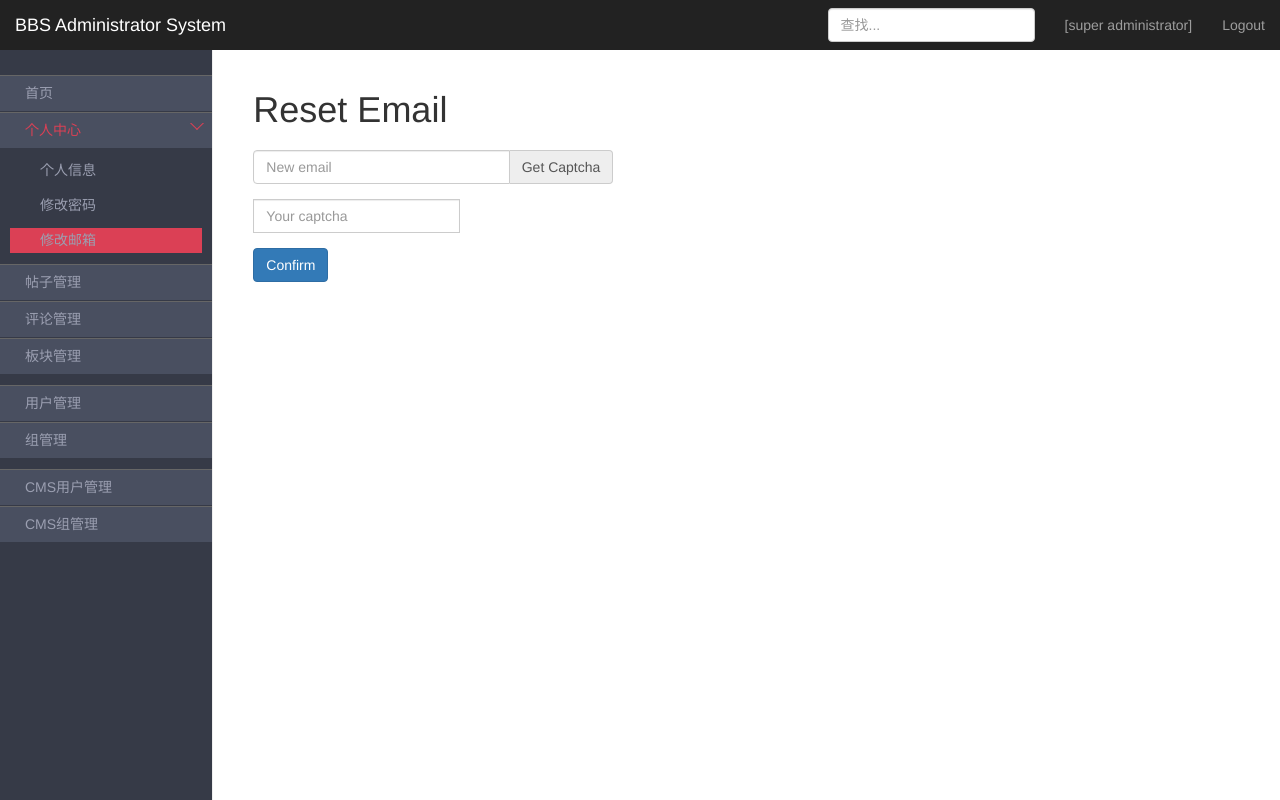
After one commit to worldluoji/flask_bbs, a Flask app: template templates/management/resetemail.html in a window 1280 px wide. The commit adds this page. Run offline with Flask 2, Linux system fonts and the light colour scheme; the template is opened without the code that fills it, so the values that code supplies are empty; some libraries are stand-ins or nearby versions.

Commit message:
reset email finished

```diff
--- a/app.py
+++ b/app.py
@@ -5,6 +5,7 @@ from apps.management import bp as manage_bp
 import config
 from externs import db
 from flask_wtf import CSRFProtect
+from externs import mail
 
 app = None
 
@@ -18,7 +19,12 @@ def create_app():
 
     #read the config file
     app.config.from_object(config)
+
+    #init database
     db.init_app(app)
+
+    #init email
+    mail.init_app(app)
 
     CSRFProtect(app)
 
--- a/constants.py
+++ b/constants.py
@@ -1,3 +1,7 @@
 
+import string
 
 MANAGER_ID = 'manager_id'
+
+CAPTCHA_SOURCE = list(string.ascii_letters)
+CAPTCHA_SOURCE.extend(list(map(str, range(0, 10))))
--- a/externs.py
+++ b/externs.py
@@ -1,5 +1,7 @@
 
 
 from flask_sqlalchemy import SQLAlchemy
+from flask_mail import Mail
 
 db = SQLAlchemy()
+mail = Mail()
--- a/static/management/css/basic.css
+++ b/static/management/css/basic.css
@@ -191,3 +191,7 @@ body {
     background: #ecedf0;
     overflow: hidden;
 }
+
+.form-container{
+    width:360px;
+}
--- /dev/null
+++ b/static/management/js/resetemail.js
@@ -0,0 +1,75 @@
+
+$(function() {
+
+    $("#captcha-btn").click(function (event) {
+            event.preventDefault();
+            var email = $("input[name='email']").val();
+
+            if(!email) {
+                bbsalert.alertInfoToast("Please input email");
+                return;
+            }
+
+            base_ajax.get({
+                'url': '/manage/email_captcha/',
+                'data': {
+                    'email': email,
+                },
+
+                'success': function (data) {
+                    console.log('success')
+                    if (data['code'] == 200) {
+                        bbsalert.alertSuccessToast('Succeed to send email, please check');
+                        //oldpwdNode.val("");
+                        //newpwdNode.val("");
+                        //newpwd2Node.val("");
+
+                    } else {
+                        bbsalert.alertInfo(data['message']);
+                    }
+                },
+
+                'fail': function (error) {
+                    bbsalert.alertNetworkError();
+                }
+            });
+     });
+});
+
+
+$(function() {
+
+    $("#confirm-btn").click(function (event) {
+        event.preventDefault();
+        var emailEle = $("input[name='email']");
+        var captchaEle = $("input[name='captcha']");
+        var email = emailEle.val();
+        var captcha = captchaEle.val();
+
+         base_ajax.post({
+                'url': '/manage/resetemail/',
+                'data': {
+                    'email': email,
+                    'captcha':captcha
+                },
+
+                'success': function (data) {
+                    if (data['code'] == 200) {
+                        console.log("success");
+                        bbsalert.alertSuccessToast('Succeed to modify email');
+                        emailEle.val("");
+                        captchaEle.val("");
+
+                    } else {
+                        console.log("error");
+                        bbsalert.alertInfo(data['message']);
+                    }
+                },
+
+                'fail': function (error) {
+                    bbsalert.alertNetworkError();
+                }
+         });
+    });
+
+});
--- a/static/management/js/resetpwd.js
+++ b/static/management/js/resetpwd.js
@@ -26,9 +26,8 @@ $(function () {
             },
 
             'success': function (data) {
-                console.log('success')
                 if(data['code'] == 200) {
-                    bbsalert.alertSuccessToast('You have succeed to modify the password')
+                    bbsalert.alertSuccessToast('You have succeed to modify the password');
                     oldpwdNode.val("");
                     newpwdNode.val("");
                     newpwd2Node.val("");
@@ -40,7 +39,6 @@ $(function () {
             },
 
             'fail': function (error) {
-                console.log('fail')
                 bbsalert.alertNetworkError();
             }
         });
--- a/templates/management/base.html
+++ b/templates/management/base.html
@@ -50,7 +50,7 @@
                     <ul class="subnav">
                         <li><a href="{{ url_for('manage.profile') }}">个人信息</a></li>
                         <li><a href="{{ url_for('manage.resetpwd') }}">修改密码</a></li>
-                        <li><a href="#">修改邮箱</a></li>
+                        <li><a href="{{ url_for('manage.resetemail') }}">修改邮箱</a></li>
                     </ul>
                 </li>
 
--- /dev/null
+++ b/templates/management/resetemail.html
@@ -0,0 +1,47 @@
+{% extends 'management/base.html' %}
+{% from "common/_macros.html" import static %}
+
+{% block title %}
+    Reset Email
+{% endblock %}
+
+{% block page_title %}
+    {{ self.title() }}
+{% endblock %}
+
+{% block head %}
+    <style>
+        .form-container{
+            width:360px;
+        }
+    </style>
+    <script src="/static/management/js/resetemail.js"></script>
+{% endblock %}
+
+{% block content %}
+    <form action="" method="post">
+        <div class="form-container">
+            <input type="hidden" name="csrf_token" value="{{ csrf_token() }}"/>
+
+            <div class="form-group">
+                <div class="input-group">
+                    <input type="email" class="form-control" name="email" placeholder="New email"/>
+                    <span class="input-group-addon" style="cursor:pointer" id="captcha-btn">Get Captcha</span>
+                </div>
+            </div>
+
+             <div class="form-group">
+                <div class="input-group">
+                    <input type="text" class="form-control"  name="captcha" placeholder="Your captcha" id="input_captcha"/>
+                </div>
+            </div>
+
+            <div class="form-group">
+                <button class="btn btn-primary" id="confirm-btn">Confirm</button>
+            </div>
+        </div>
+    </form>
+    {% for msg in get_flashed_messages(category_filter=["err"]) %}
+       <p>{{ msg }}</p>
+    {% endfor %}
+{% endblock %}
```
Also changed, not shown: apps/management/forms.py (+29 -1 lines), apps/management/views.py (+48 -4 lines), config.py (+16 -1 lines), templates/management/profile.html (+8 -5 lines), utils/memcache_operate.py (added, +14 -0 lines).
